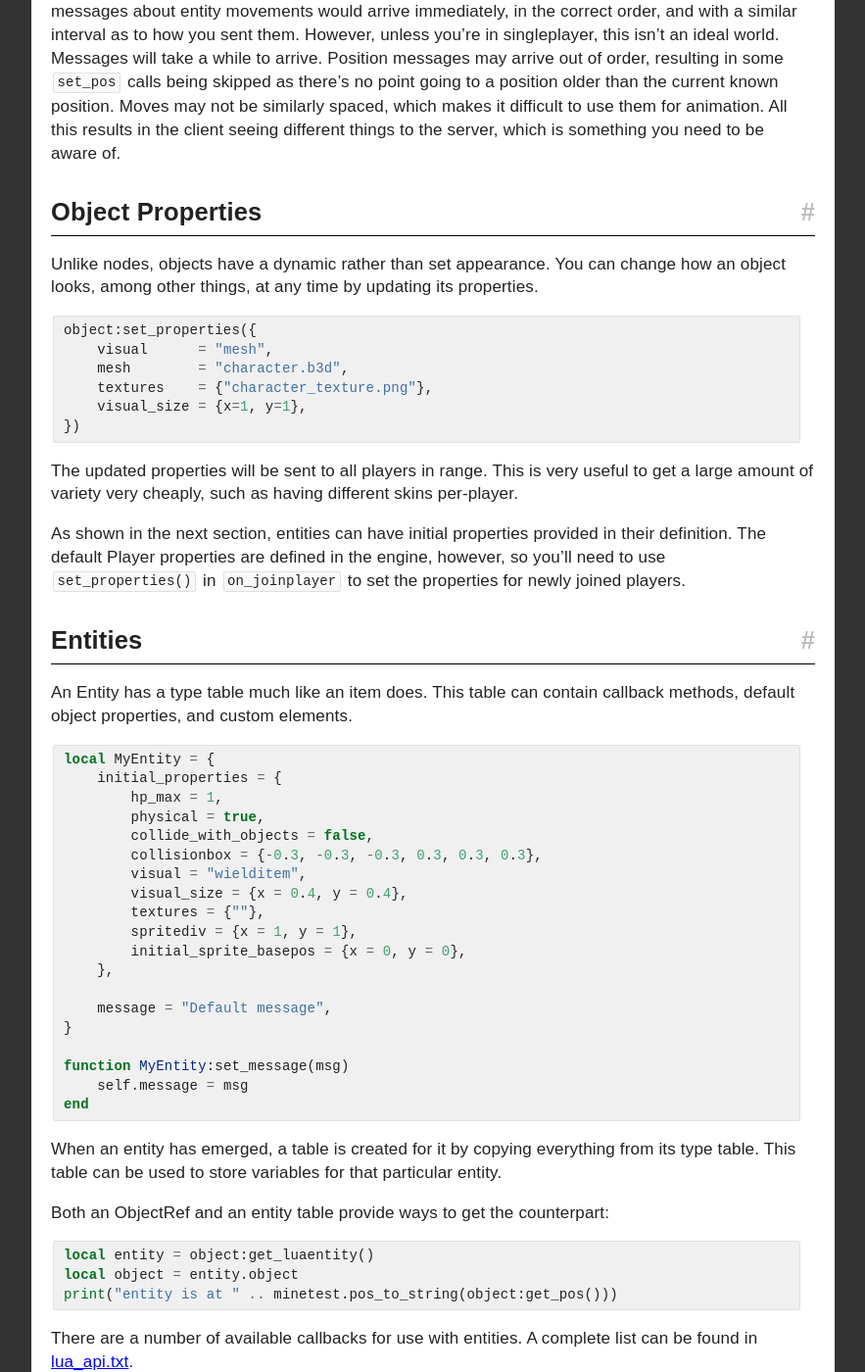
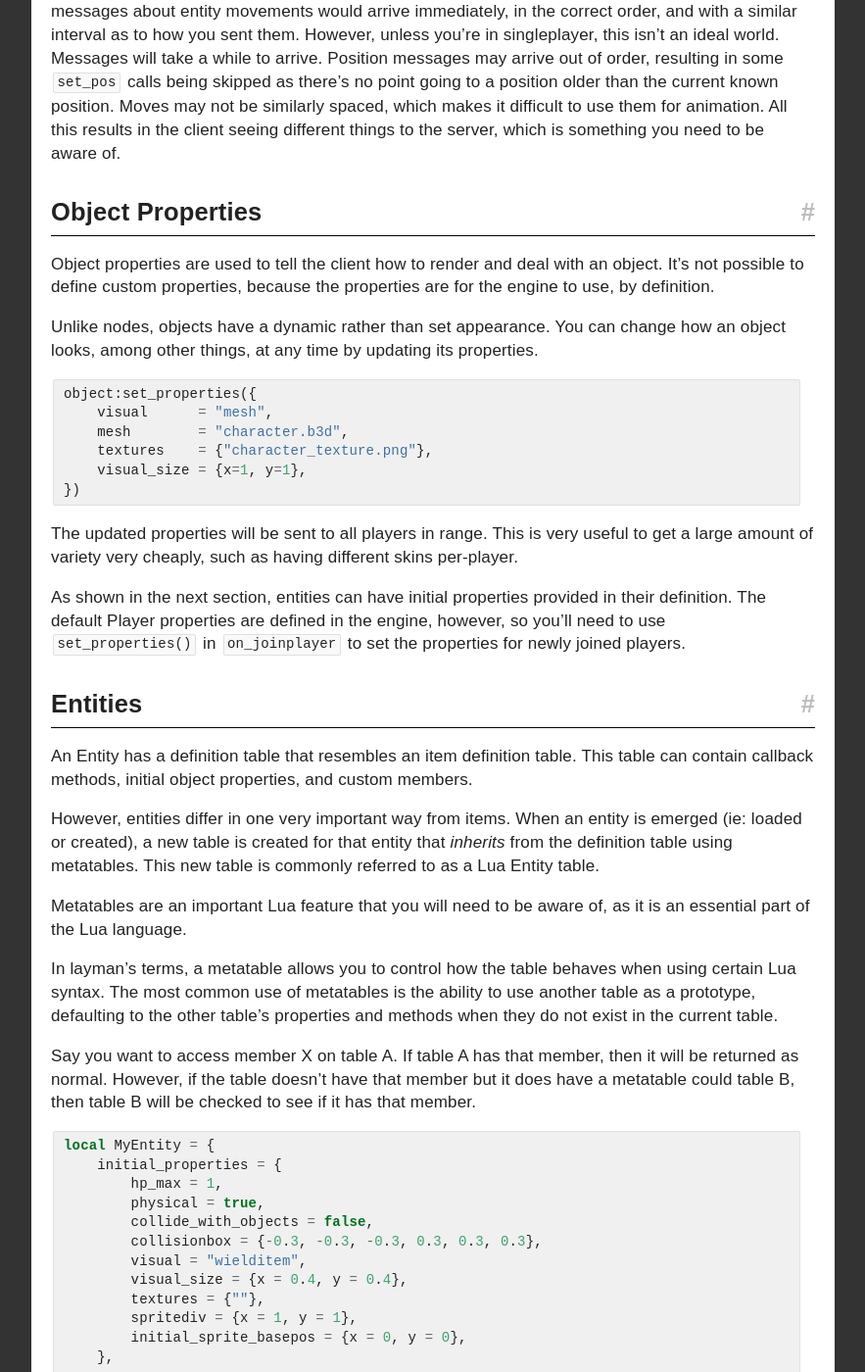
Before and after one commit to rubenwardy/minetest_modding_book, a Jekyll site: the page built from _en/map/objects.md, in a window 1280 px wide and 1400 px high, scrolled down 1014 px. Shown: the whole window at 98% size, without its empty margins (338-1221 px from the left). Built offline with Jekyll 4.4.1, drawn with Linux system fonts in a browser that asks for light colours; nearby versions of some CDN libraries; some of the changed text lies outside the part shown.

Commit message:
Objects and Entities: Improve object property and entity table descriptions

````diff
--- a/_en/map/objects.md
+++ b/_en/map/objects.md
@@ -37,7 +37,7 @@ Another difference is that Players will cause map blocks to be loaded, whereas E
 will just be saved and become inactive.
 
 This distinction is muddied by the fact that Entities are controlled using a table
-which is referred to as a luaentity, as discussed later.
+which is referred to as a Lua entity, as discussed later.
 
 ## Position and Velocity
 
@@ -70,6 +70,10 @@ you need to be aware of.
 
 ## Object Properties
 
+Object properties are used to tell the client how to render and deal with an
+object. It's not possible to define custom properties, because the properties are
+for the engine to use, by definition.
+
 Unlike nodes, objects have a dynamic rather than set appearance.
 You can change how an object looks, among other things, at any time by updating
 its properties.
@@ -95,8 +99,31 @@ joined players.
 
 ## Entities
 
-An Entity has a type table much like an item does.
-This table can contain callback methods, default object properties, and custom elements.
+An Entity has a definition table that resembles an item definition table.
+This table can contain callback methods, initial object properties, and custom
+members.
+
+However, entities differ in one very important way from items. When an entity is
+emerged (ie: loaded or created), a new table is created for that entity that
+*inherits* from the definition table using metatables.
+This new table is commonly referred to as a Lua Entity table.
+
+Metatables are an important Lua feature that you will need
+to be aware of, as it is an essential part of the Lua language.
+
+In layman's terms, a metatable allows you to control how the table behaves when
+using certain Lua syntax. The most common use of metatables is the ability to use
+another table as a prototype, defaulting to the other table's properties and methods when
+they do not exist in the current table.
+
+Say you want to access member X on table A. If table A has that member, then
+it will be returned as normal. However, if the table doesn't have that member but
+it does have a metatable could table B, then table B will be checked to see if it
+has that member.
+
+<!--table A is a metatable of table B, then table
+B will have all the properties and methods of table A if the derived table doesn't
+have any itself.-->
 
 ```lua
 local MyEntity = {
````
Also changed, not shown: 1 other file.
